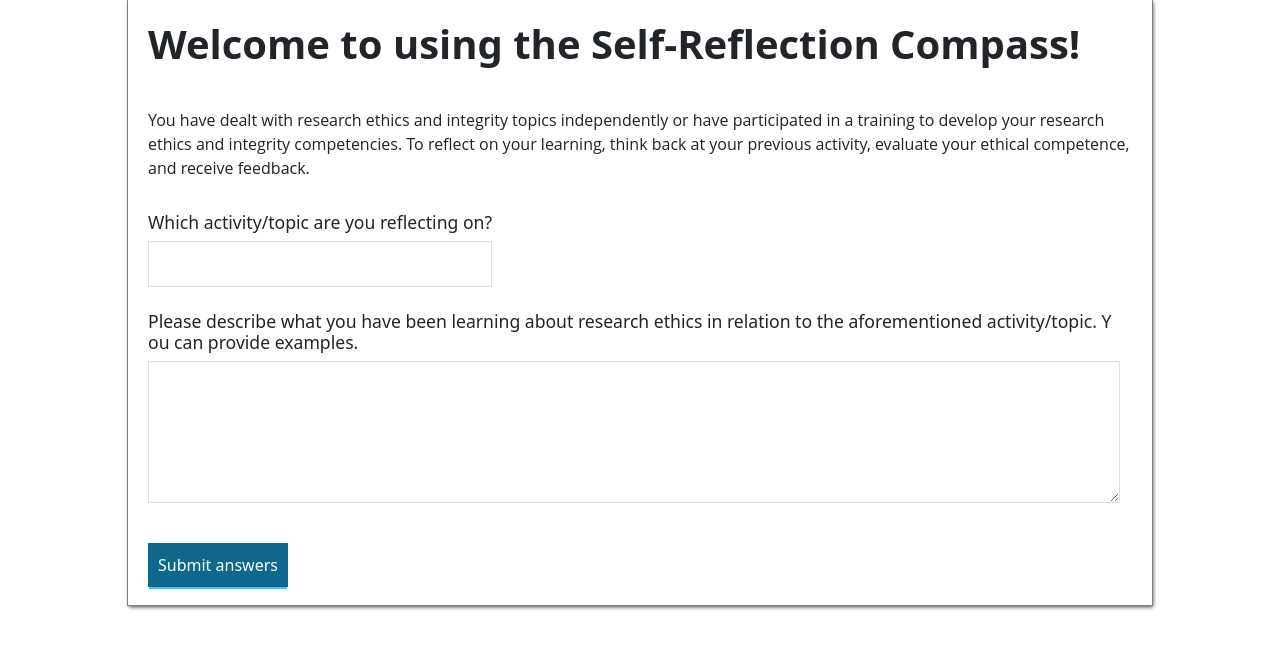
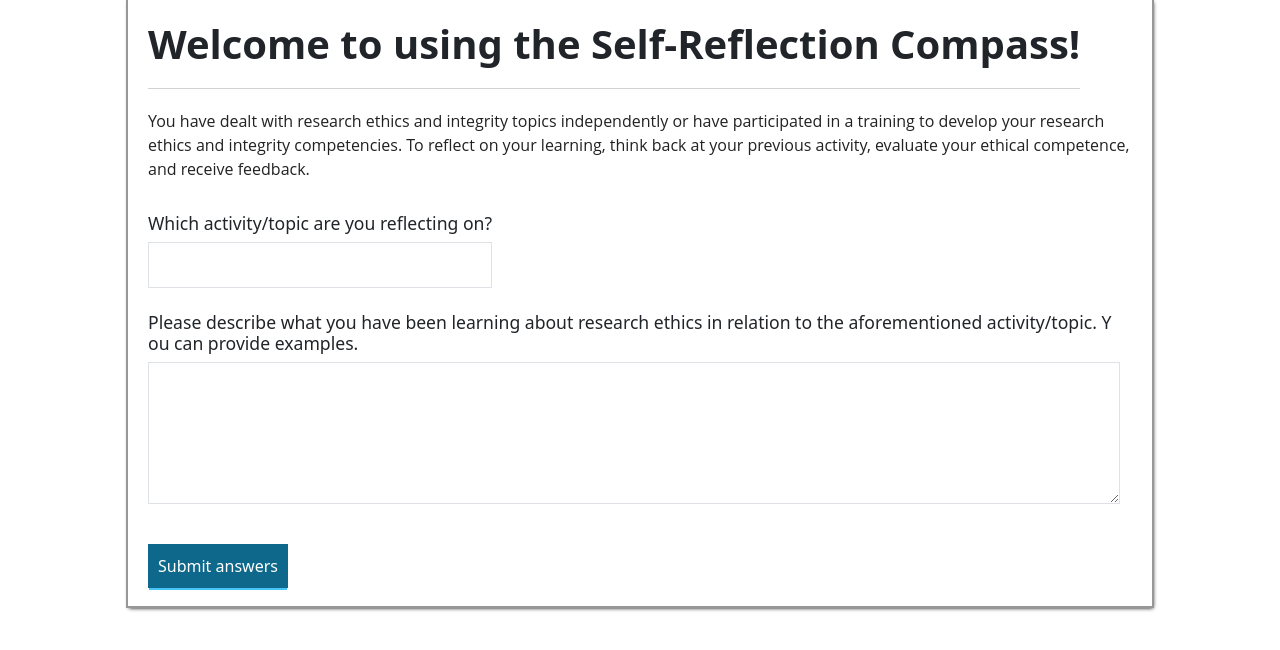
Before and after one commit to UniversityofHelsinki/compass-frontend, a React (Create React App) app: page / in a window 1280 px wide. Shown: the top 650 px of the page. Built offline with nearby package versions, Linux system fonts and the light colour scheme.

Commit message:
Header border-bottom

```diff
--- a/src/form/AnswerForm.css
+++ b/src/form/AnswerForm.css
@@ -3,17 +3,19 @@
     flex-direction: column;
     align-items: start;
     justify-content: start;
-    outline: 1px solid grey;
+    outline: 2px solid var(--huds-grayscale-medium-dark);
     margin: 0 auto;
     padding: 0 20px;
     width: 80%;
-    box-shadow: 1px 2px 4px var(--hy-dark-gray);
+    box-shadow: 1px 2px 4px var(--huds-grayscale-black);
 }
 
 .answer-form-welcome-col h1 {
     padding: 0.5em 0 0.5em;
-    margin-block-end: 0.5em;
+    margin-bottom: 0.5em;
     font-weight: 700;
+    border-bottom: 1px solid var(--huds-grayscale-medium);
+    width: 100%;
 }
 
 .answer-form-description-col {
```
